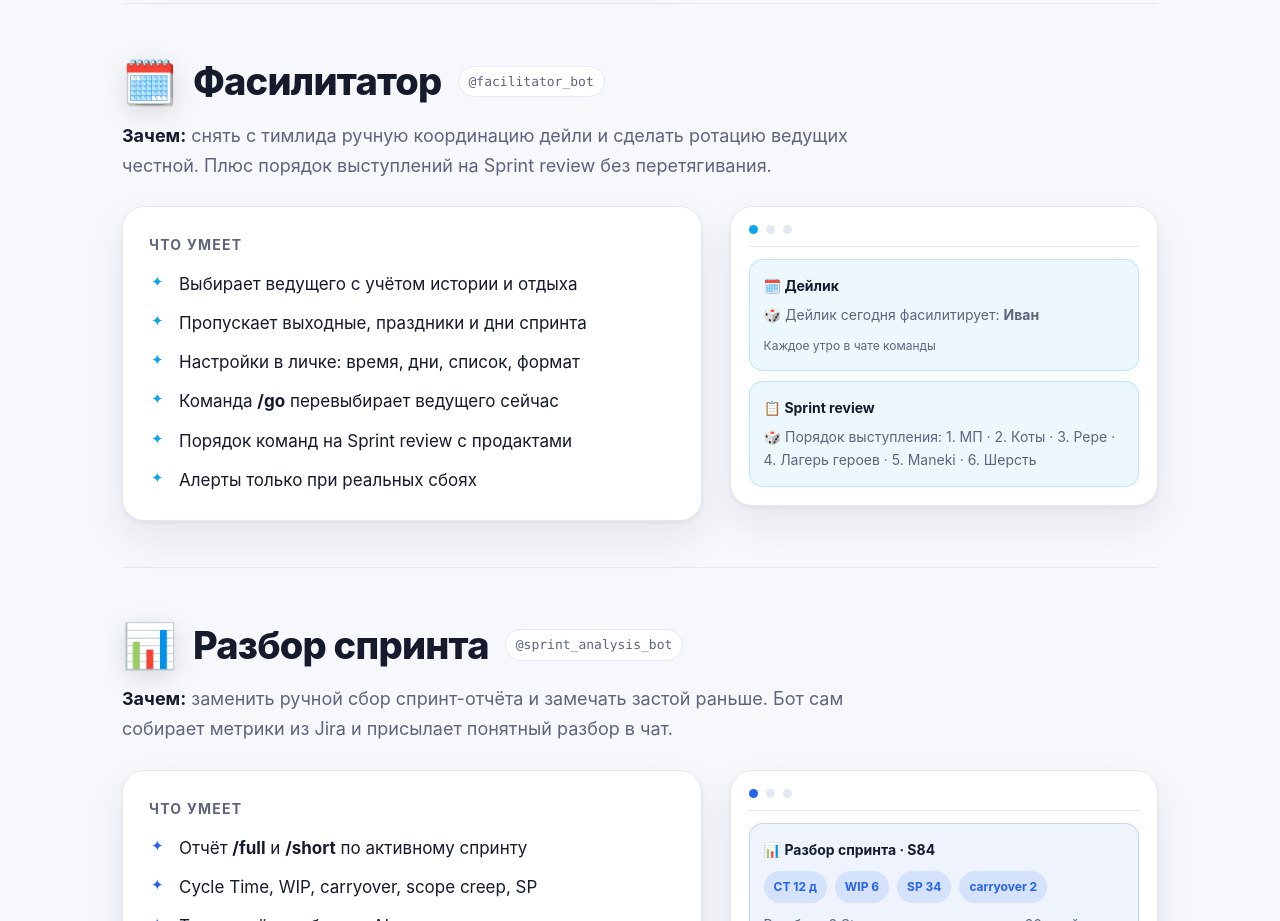
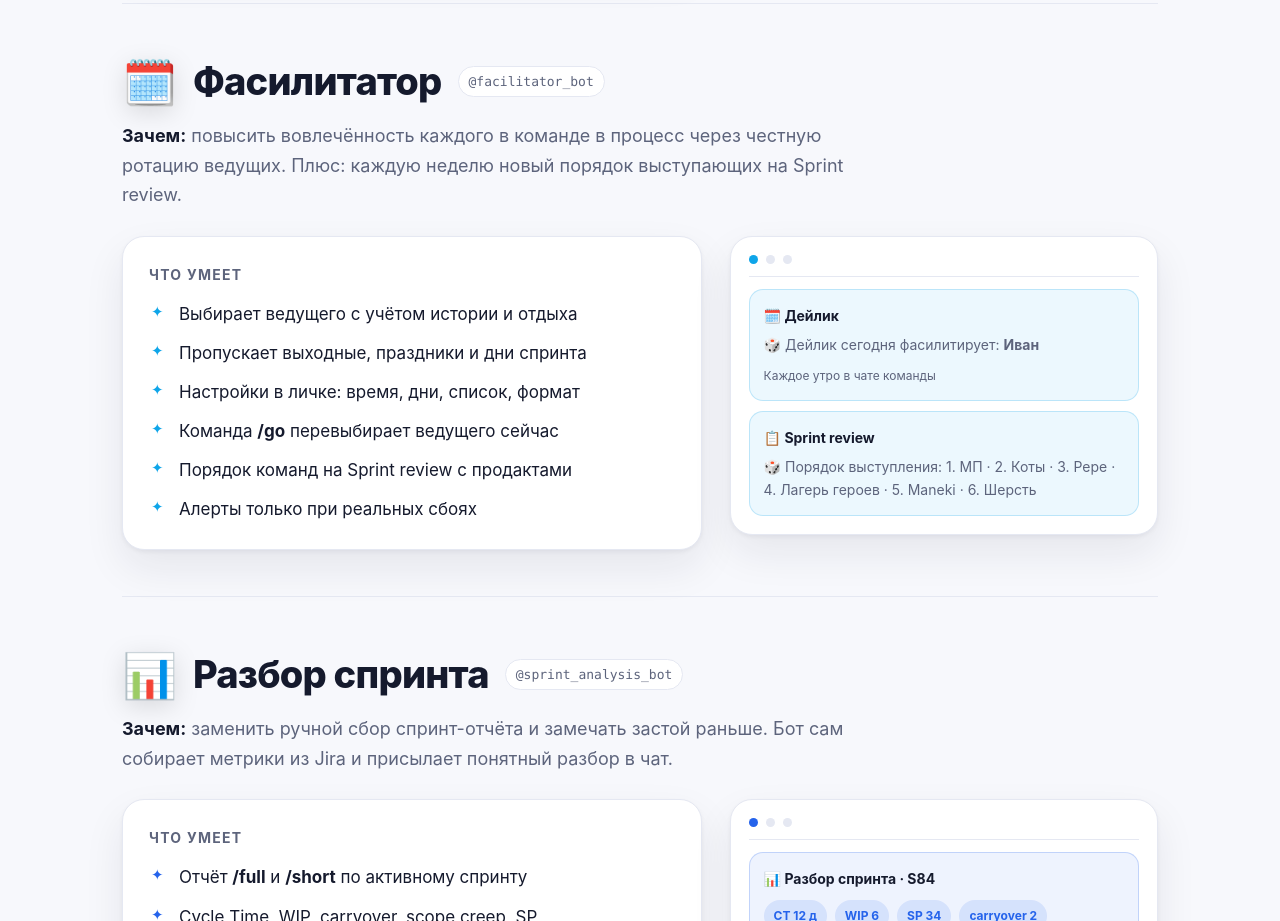
Before and after one commit to Egorbeezer/bots-landing, a plain HTML site: page index.html in a window 1280 px wide. Shown: the part 1140-2061 px from the top of the page. Drawn offline with Linux system fonts and the light colour scheme.

Commit message:
Лендинг: новый текст про фасилитатора

```diff
--- a/index.html
+++ b/index.html
@@ -210,8 +210,8 @@
       <h2>Фасилитатор</h2>
       <span class="nick">@facilitator_bot</span>
     </div>
-    <p class="why"><b>Зачем:</b> снять с тимлида ручную координацию дейли и сделать ротацию
-      ведущих честной. Плюс порядок выступлений на Sprint review без перетягивания.</p>
+    <p class="why"><b>Зачем:</b> повысить вовлечённость каждого в команде в процесс через честную
+      ротацию ведущих. Плюс: каждую неделю новый порядок выступающих на Sprint review.</p>
     <div class="cols">
       <div class="panel">
         <h3>Что умеет</h3>
```
